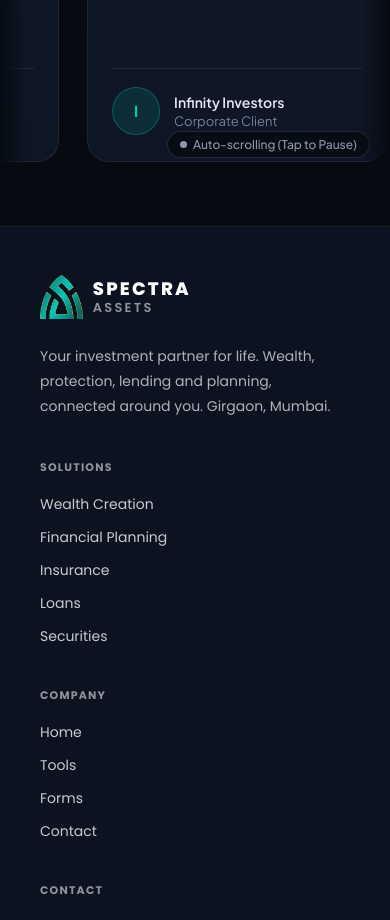
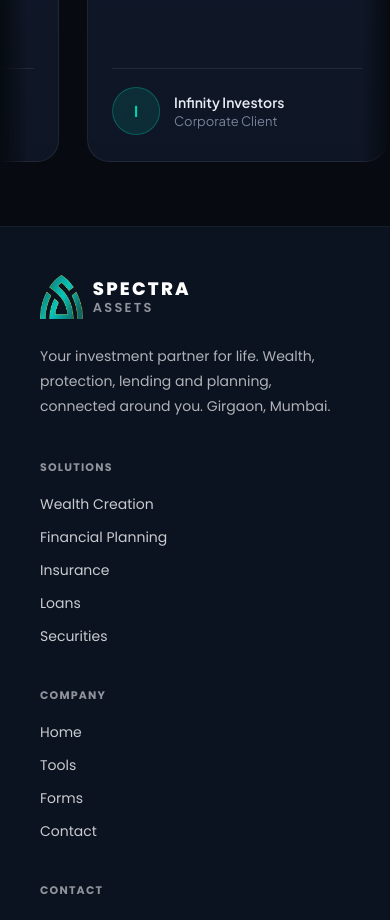
Before and after one commit to milandey2006/spectra-assets, a Next.js app: page / in a window 390 px wide. Shown: the part 7640-8560 px from the top of the page. Built offline with nearby package versions, Linux system fonts and the light colour scheme.

Commit message:
Fix ecosystem logo blur on mobile, remove testimonial badge, set WhatsApp number, add phone numbers to contact page

```diff
--- a/public/SpectraSite.jsx
+++ b/public/SpectraSite.jsx
@@ -567,7 +567,7 @@ function Check() {
 /* ===================== creative building blocks ===================== */
 
 /* set to a number like "919820012345" to enable direct WhatsApp chat; empty = opens Contact */
-const WHATSAPP = "";
+const WHATSAPP = "918369955218";
 
 /* fallback quotes when the live API is unavailable (e.g. the offline standalone preview) */
 const MARKET_FALLBACK = [
@@ -1488,38 +1488,7 @@ function TestimonialsSlider() {
           </div>
         ))}
       </div>
-      <div
-        style={{
-          position: "absolute",
-          bottom: 12,
-          right: 20,
-          pointerEvents: "none",
-          zIndex: 5,
-          display: "flex",
-          alignItems: "center",
-          gap: 6,
-          padding: "5px 12px",
-          borderRadius: 999,
-          background: "rgba(7, 11, 17, 0.8)",
-          backdropFilter: "blur(8px)",
-          border: "1px solid rgba(255, 255, 255, 0.12)",
-          fontSize: 12,
-          fontWeight: 500,
-          color: isPaused ? "#00D4B2" : "#8A99AD",
-          transition: "all 0.3s ease"
-        }}
-      >
-        <span
-          style={{
-            width: 7,
-            height: 7,
-            borderRadius: "50%",
-            background: isPaused ? "#00D4B2" : "#8A99AD",
-            boxShadow: isPaused ? "0 0 8px #00D4B2" : "none"
-          }}
-        />
-        {isPaused ? "Paused (Tap to Resume)" : "Auto-scrolling (Tap to Pause)"}
-      </div>
+
     </div>
   );
 }
@@ -1741,7 +1710,7 @@ function Ecosystem({ go }) {
 
         {/* the big logo */}
         <img src={MARK} alt="Spectra Assets" className="sp-eco-logo"
-          style={{ position: "absolute", left: "50%", top: py(C0[1]), height: ((340 * K / VH) * 100).toFixed(1) + "%", width: "auto", transform: seen ? "translate(-50%,-50%) scale(1)" : "translate(-50%,-50%) scale(0.9)", opacity: seen ? 1 : 0, filter: seen ? undefined : "blur(8px)", transition: "opacity .9s ease, transform 1.1s cubic-bezier(.16,1,.3,1), filter 1s ease" }} />
+          style={{ position: "absolute", left: "50%", top: py(C0[1]), height: ((340 * K / VH) * 100).toFixed(1) + "%", width: "auto", transform: seen ? "translate(-50%,-50%) scale(1)" : "translate(-50%,-50%) scale(0.9)", opacity: seen ? 1 : 0, transition: "opacity .9s ease, transform 1.1s cubic-bezier(.16,1,.3,1)" }} />
 
         {/* flow arrows beside each side, like the sketch */}
         <svg className="sp-eco-arrows" viewBox={`${VX} ${VY} ${VW} ${VH}`} style={{ position: "absolute", inset: 0, width: "100%", height: "100%", overflow: "visible", pointerEvents: "none" }} aria-hidden="true">
@@ -2348,6 +2317,13 @@ function Contact({ form, setForm, formDone, submitForm, toggleInterest }) {
                 <div>
                   <div style={{ fontSize: 11, fontWeight: 700, color: "#75839A", letterSpacing: "1.5px", textTransform: "uppercase", marginBottom: 12 }}>Email</div>
                   <a href="mailto:spectraassets@gmail.com" style={{ fontSize: 15, color: INK, fontWeight: 500 }}>spectraassets@gmail.com</a>
+                </div>
+                <div>
+                  <div style={{ fontSize: 11, fontWeight: 700, color: "#75839A", letterSpacing: "1.5px", textTransform: "uppercase", marginBottom: 12 }}>Phone</div>
+                  <div style={{ display: "flex", flexDirection: "column", gap: 6 }}>
+                    <a href="tel:+919136169842" style={{ fontSize: 15, color: INK, fontWeight: 500 }}>+91 91361 69842</a>
+                    <a href="tel:+918369955218" style={{ fontSize: 15, color: INK, fontWeight: 500 }}>+91 83699 55218</a>
+                  </div>
                 </div>
                 <div>
                   <div style={{ fontSize: 11, fontWeight: 700, color: "#75839A", letterSpacing: "1.5px", textTransform: "uppercase", marginBottom: 12 }}>Follow</div>
```
